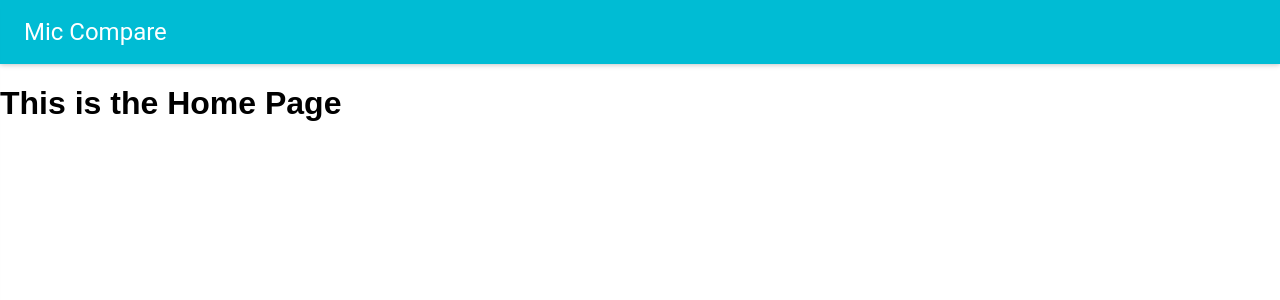
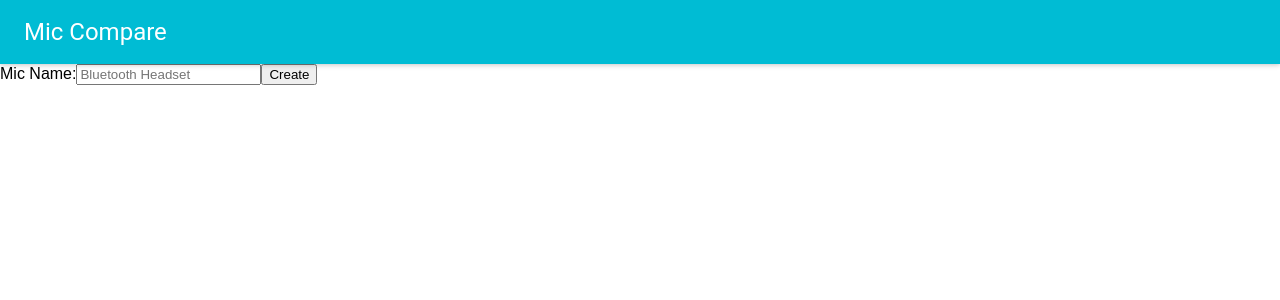
Before and after one commit to Mustack/mic-compare, a React (Create React App) app: page / in a window 1280 px wide. Shown: the top 300 px of the page. Built offline with nearby package versions, Linux system fonts and the light colour scheme.

Commit message:
able to create mic elements with name

```diff
--- a/src/App.js
+++ b/src/App.js
@@ -1,43 +1,18 @@
 import React, { Component } from 'react';
 import './css/App.css';
 import Navbar from './components/Navbar';
-import Drawer from 'material-ui/Drawer';
-import { Switch, Route } from 'react-router-dom';
-import Home from './pages/Home';
+import SnippetRecorder from './components/SnippetRecorder'
 
 class App extends Component {
-  constructor() {
-    super();
-    this.state = {
-      drawerOpen: false
-    };
-  }
-
-  handleDrawerToggle = () => {
-    this.setState({
-      drawerOpen: !this.state.drawerOpen
-    });
-  };
   render() {
     const contentStyle = {
       transition: 'margin-left 450ms cubic-bezier(0.23, 1, 0.32, 1)'
     };
-    if (this.state.drawerOpen) {
-      contentStyle.marginLeft = 256;
-    }
 
     return (
       <div style={contentStyle}>
-        <Navbar handleDrawer={this.handleDrawerToggle} />
-        <Drawer
-          type="persistent"
-          onRequestChange={this.handleDrawerToggle}
-          open={this.state.drawerOpen}>
-          <h1>Stuff!</h1>
-        </Drawer>
-        <Switch>
-          <Route path="/" component={Home} />
-        </Switch>
+        <Navbar/>
+        <SnippetRecorder/>
       </div>
     );
   }
--- /dev/null
+++ b/src/components/MicControls.js
@@ -0,0 +1,13 @@
+import React, { Component } from 'react';
+
+class MicControls extends Component {
+    render() {
+        return (
+            <div>
+                {this.props.name}
+            </div>
+        )
+    }
+}
+
+export default MicControls
--- /dev/null
+++ b/src/components/MicCreator.js
@@ -0,0 +1,32 @@
+import React, { Component } from 'react';
+
+class MicCreator extends Component {
+    constructor(props) {
+        super(props)
+        this.state = {micName: ''}
+
+        this.handleChange = event => {
+            this.setState({micName: event.target.value})
+        }
+
+        this.handleSubmit = event => {
+            event.preventDefault();
+            props.onMicCreated({name: this.state.micName})
+            this.setState({micName: ''})
+        }
+    }
+
+    render() {
+        return (
+            <form onSubmit={this.handleSubmit}>
+                <label>
+                    Mic Name:
+                    <input type="text" placeholder="Bluetooth Headset" value={this.state.micName} onChange={this.handleChange}/>
+                </label>
+                <input type="submit" value="Create"/>
+            </form>
+        )
+    }
+}
+
+export default MicCreator
--- /dev/null
+++ b/src/components/SnippetRecorder.js
@@ -0,0 +1,25 @@
+import React, { Component } from 'react';
+import MicCreator from './MicCreator'
+import MicControls from './MicControls'
+
+class SnippetRecorder extends Component {
+    constructor(props) {
+        super(props)
+        this.state = {mics: []}
+
+        this.onMicCreated = mic => {
+            this.setState({mics: [...this.state.mics, mic]})
+        }
+    }
+
+    render() {
+        return (
+            <div>
+                <MicCreator onMicCreated={this.onMicCreated}/>
+                { this.state.mics.map(mic => <MicControls name={mic.name}/>) }
+            </div>
+        )
+    }
+}
+
+export default SnippetRecorder
```
